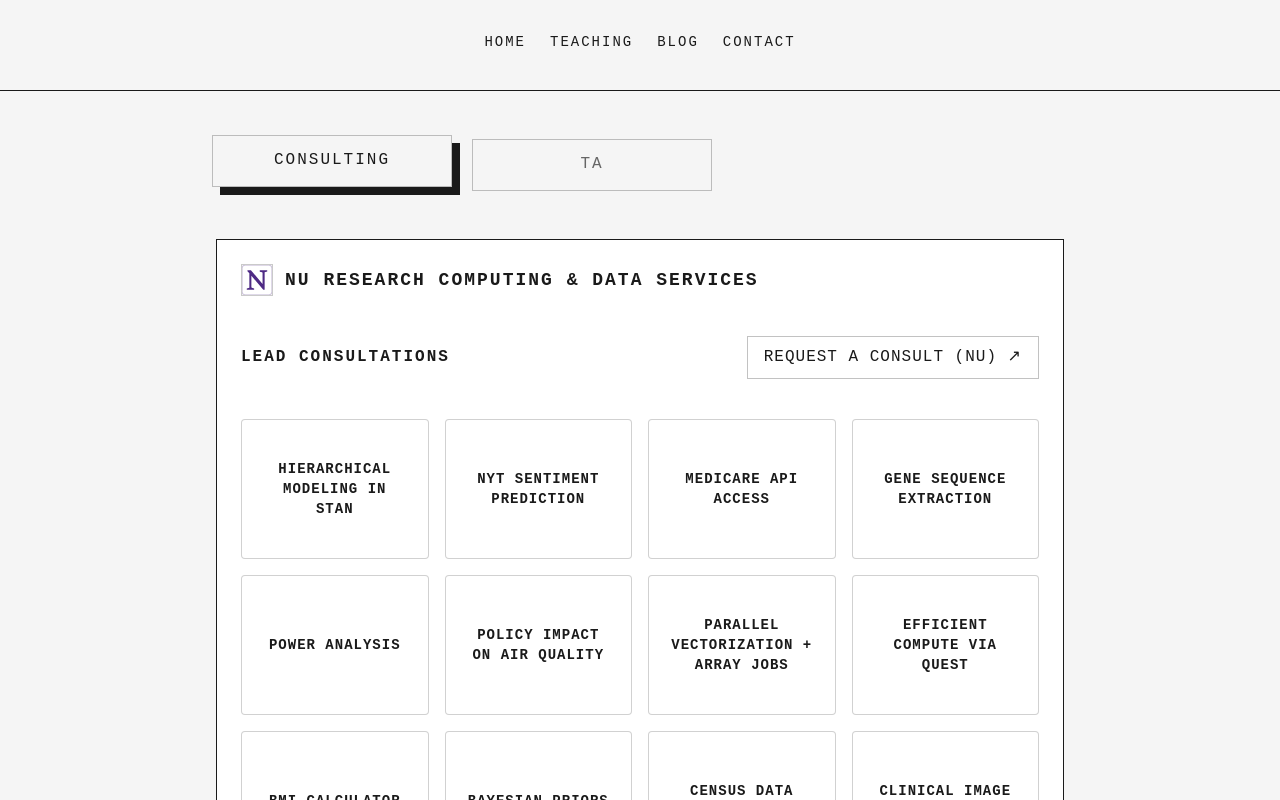
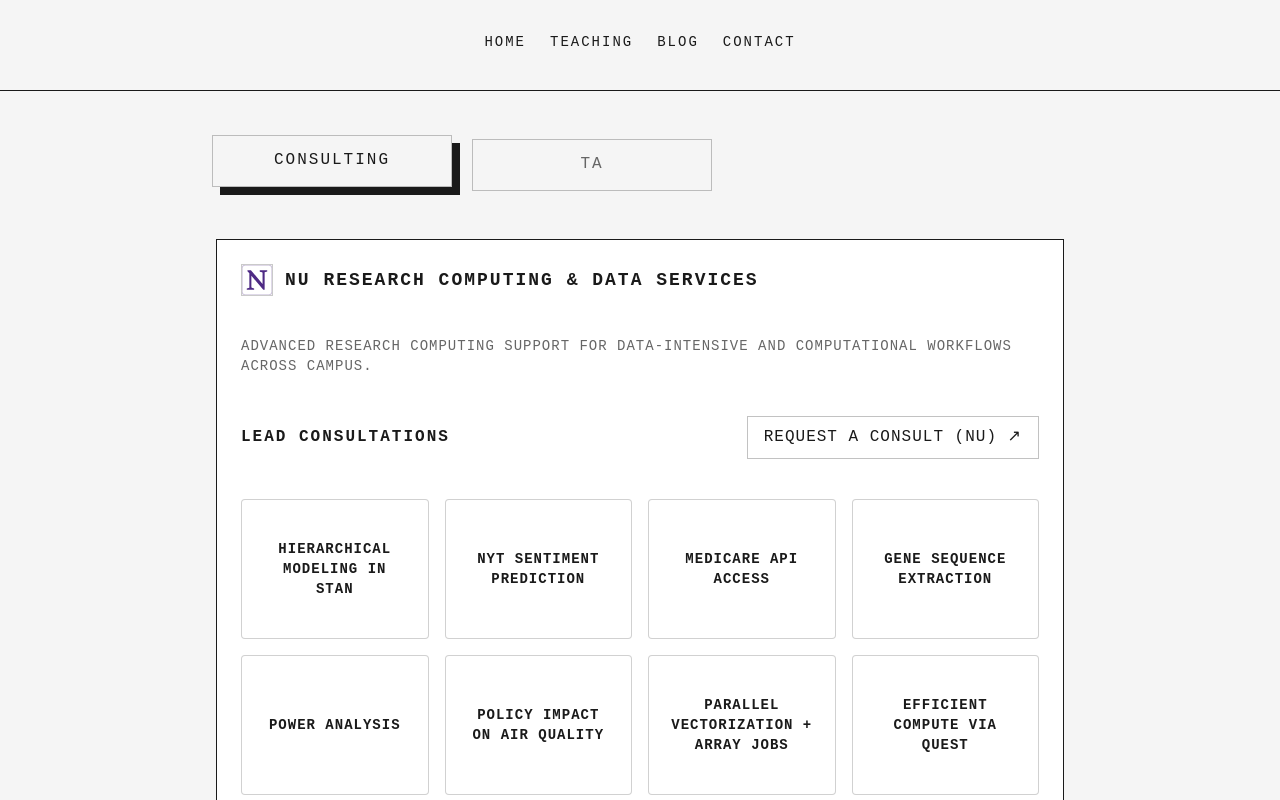
Before and after one commit to s-vishnoi/portfolio, a Vue app: page /work in a window 1280 px wide. Shown: the top 800 px of the page. Built offline with nearby package versions, Linux system fonts and the light colour scheme.

Commit message:
desc consulting

```diff
--- a/src/pages/Work.vue
+++ b/src/pages/Work.vue
@@ -33,6 +33,9 @@
         <img src="/logos/NU_PA_logo.svg" alt="NU logo" class="h-8 border border-smoke/30 bg-cream p-0" />
         NU Research Computing & Data Services
       </h2>
+      <p class="text-sm text-smoke uppercase tracking-[1px]">
+        Advanced research computing support for data-intensive and computational workflows across campus.
+      </p>
 
       <div class="flex flex-col gap-3 md:flex-row md:items-center md:justify-between">
         <h3 class="text-base font-semibold uppercase tracking-[2px] text-ink">Lead Consultations</h3>
```
